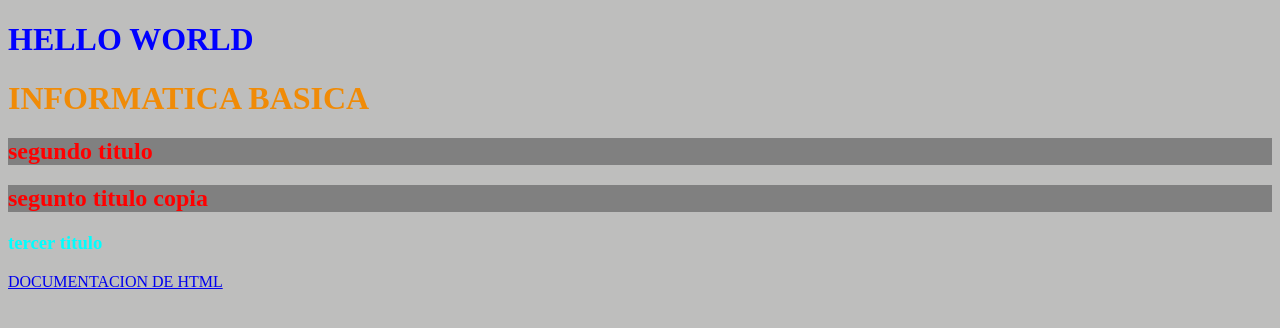
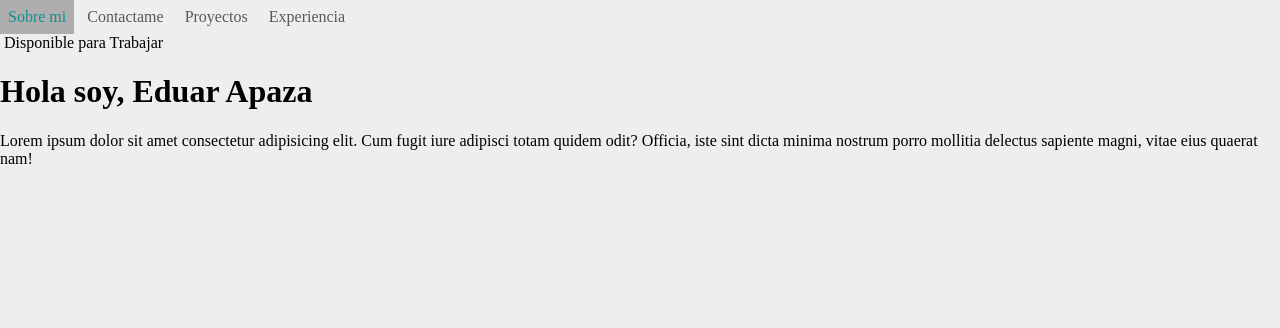
Before and after one commit to patyuska/ib-diurno, a plain HTML site: page index.html in a window 1280 px wide. Drawn offline with Linux system fonts and the light colour scheme.

Commit message:
empezando el protafolio

```diff
--- a/estilos.css
+++ b/estilos.css
@@ -1,6 +1,34 @@
-h1{
-    color: #f08b07;
+/*
+selectores{estilos}
+------------
+etiqueta{}
+.clase{}
+#id{
+}*/
+
+body {
+    background: #efeeee;
+    padding: 0;
+    margin: 0;
 }
-body{
-    background: #bebebd;
+
+
+.cabecera {
+    /* border: 2px solid blue; */
+    display: flex;
+    gap: 5px;
+    /* justify-content: space-between; */
+
 }
+
+a{
+    /* border: 1px solid red; */
+    color: #595858;
+    text-decoration: none;
+    padding: 0.5rem;
+}
+
+a:hover{
+    color: rgb(17, 143, 143);
+    background: #afaeae;
+}
--- a/index.html
+++ b/index.html
@@ -1,6 +1,5 @@
 <!DOCTYPE html>
 <html lang="en">
-
 <head>
     <meta charset="UTF-8">
     <meta name="viewport" content="width=device-width, initial-scale=1.0">
@@ -8,26 +7,33 @@
 
     <link rel="stylesheet" href="estilos.css">
 
-    <style>
-        h2 {
-            color: red;
-            background: gray;
-        }
 
-        h3 {
-            color: aqua;
-        }
-    </style>
 </head>
 
 <body>
-    <h1 style="color:blue">HELLO WORLD</h1>
-    <h1>INFORMATICA BASICA</h1>
-    <h2>segundo titulo</h2>
-    <h2>segunto titulo copia</h2>
-    <h3>tercer titulo</h3>
-    <a href="https://www.w3schools.com/html/html_intro.asp">DOCUMENTACION DE HTML </a>
 
+
+    <header class="cabecera">
+        <a href="#">Sobre mi </a>
+        <a href="#">Contactame</a>
+        <a href="#">Proyectos </a>
+        <a href="#">Experiencia</a>
+    </header>
+
+
+    <main class="cuerpo">
+        <div id="perfil">
+            <img src="" alt="">
+            <span>Disponible para Trabajar</span>
+        </div>
+        <div>
+            <h1>Hola soy, Eduar Apaza</h1>
+            <p>Lorem ipsum dolor sit amet consectetur adipisicing elit. Cum fugit iure adipisci totam quidem odit?
+                Officia, iste sint dicta minima nostrum porro mollitia delectus sapiente magni, vitae eius quaerat nam!
+            </p>
+        </div>
+
+    </main>
 </body>
 
 </html>
```
